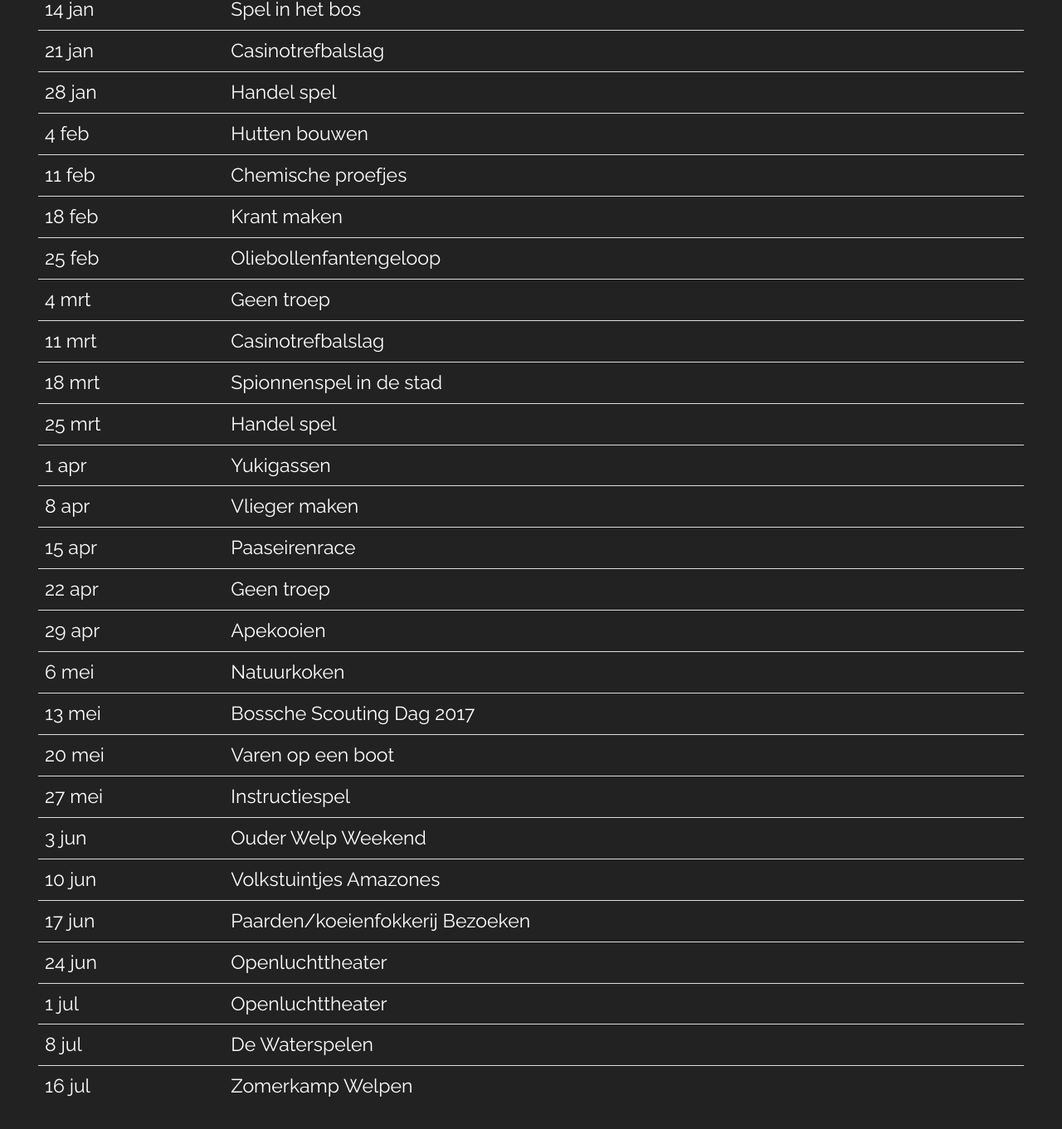
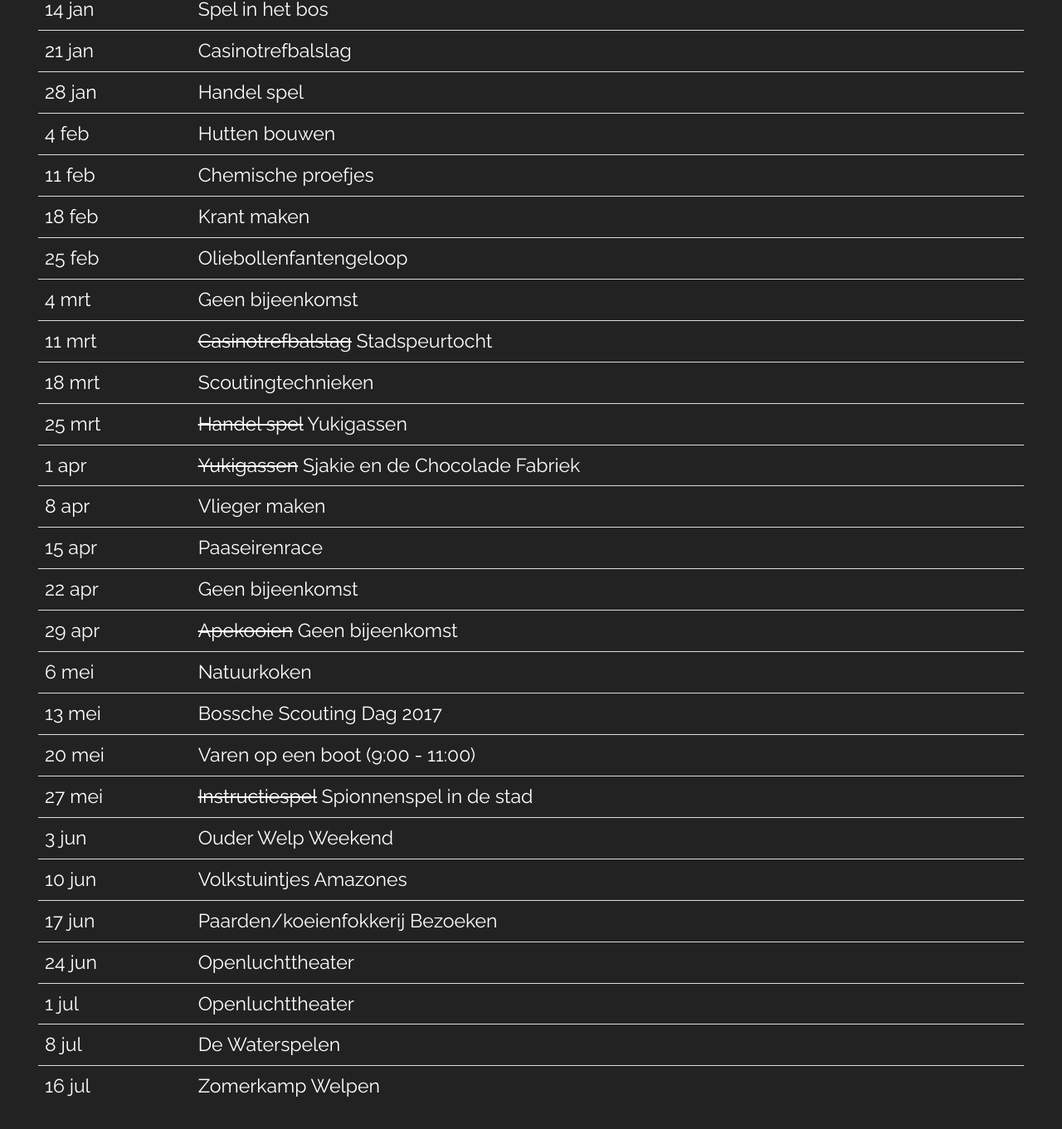
Before and after one commit to nognooitmeegemaakt/website, a Jekyll site: the page built from _agenda/welpen.md, in a window 1280 px wide and 1400 px high, scrolled down 437 px. Shown: the top 1361 px of the window at 83% size. Built offline with Jekyll 4.4.1, drawn with Linux system fonts in a browser that asks for light colours; some web fonts are replaced.

Commit message:
Update welpen.md

```diff
--- a/_agenda/welpen.md
+++ b/_agenda/welpen.md
@@ -17,19 +17,19 @@ Welpen Programma van Januari - Juli.
 | 11 feb | Chemische proefjes
 | 18 feb | Krant maken
 | 25 feb | Oliebollenfantengeloop
-| 4 mrt | Geen troep
-| 11 mrt | Casinotrefbalslag
-| 18 mrt | Spionnenspel in de stad
-| 25 mrt | Handel spel
-| 1 apr | Yukigassen
+| 4 mrt | Geen bijeenkomst
+| 11 mrt | ~~Casinotrefbalslag~~ Stadspeurtocht
+| 18 mrt | Scoutingtechnieken
+| 25 mrt | ~~Handel spel~~ Yukigassen
+| 1 apr | ~~Yukigassen~~ Sjakie en de Chocolade Fabriek
 | 8 apr | Vlieger maken
 | 15 apr | Paaseirenrace
-| 22 apr | Geen troep
-| 29 apr | Apekooien
+| 22 apr | Geen bijeenkomst
+| 29 apr | ~~Apekooien~~ Geen bijeenkomst
 | 6 mei | Natuurkoken
 | 13 mei | Bossche Scouting Dag 2017
-| 20 mei | Varen op een boot
-| 27 mei | Instructiespel
+| 20 mei | Varen op een boot (9:00 - 11:00)
+| 27 mei | ~~Instructiespel~~ Spionnenspel in de stad
 | 3 jun | Ouder Welp Weekend
 | 10 jun | Volkstuintjes Amazones
 | 17 jun | Paarden/koeienfokkerij Bezoeken
```
